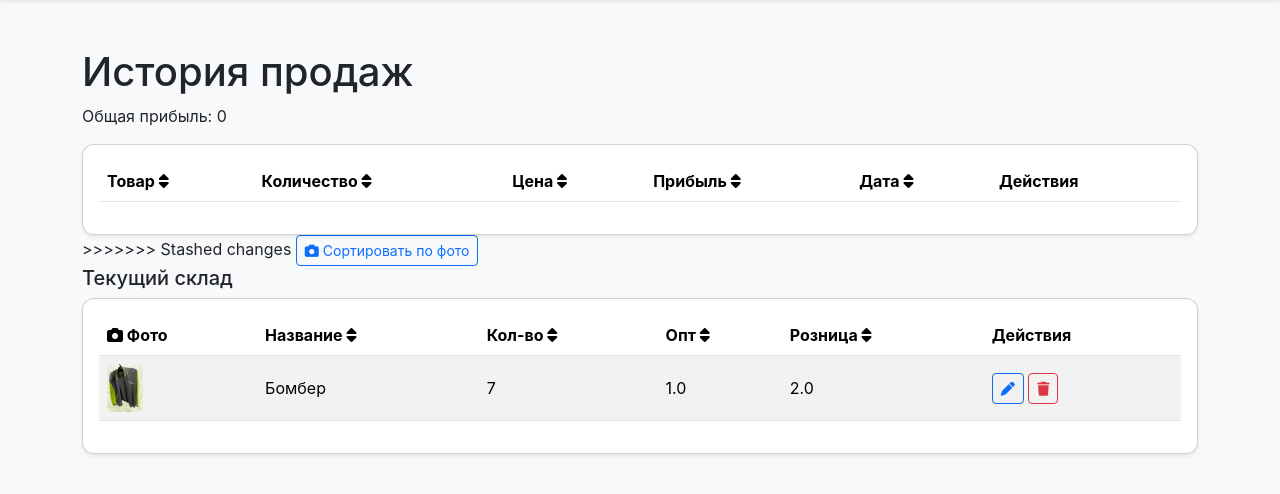
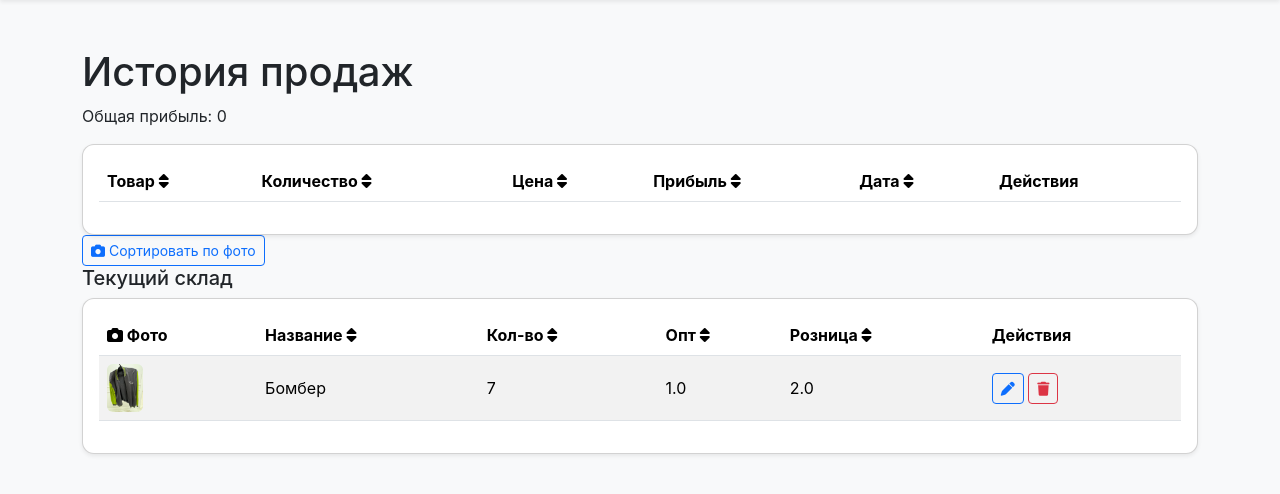
Before and after one commit to nagibator524/MyFlask, a Flask app: page /history in a window 1280 px wide. Shown: the part 56-550 px from the top of the page. Run offline with Flask 3, Linux system fonts and the light colour scheme; a user stored in the database is signed in; data comes from the database, SQL or seed files in the repository; data that the repository does not hold is empty.

Commit message:
Update history.html

```diff
--- a/templates/history.html
+++ b/templates/history.html
@@ -42,7 +42,6 @@
     </div>
 </div>
 
->>>>>>> Stashed changes
 <button class="btn btn-outline-primary btn-sm" id="sortByPhotoBtn">
     <i class="fa-solid fa-camera"></i> Сортировать по фото
 </button>
```
